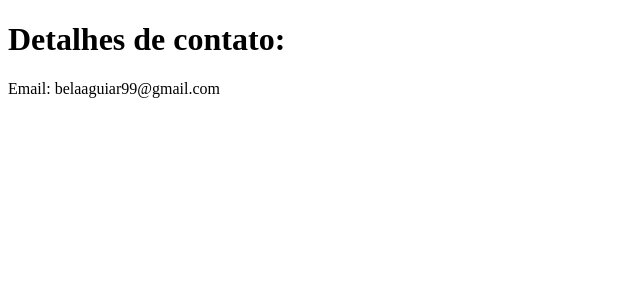
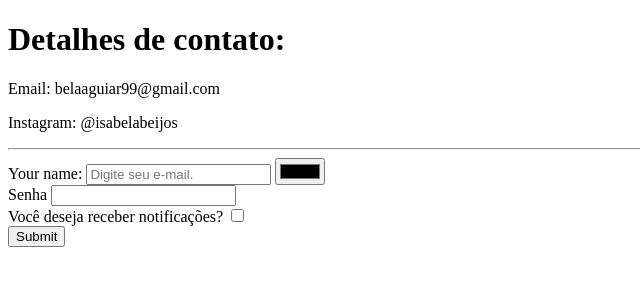
Before and after one commit to bellywa/SITE_ESTUDOS_HTML, a plain HTML site: page contact.html in a window 1280 px wide. Shown: the whole page, without its empty margins (0-640 px from the left). Drawn offline with Linux system fonts and the light colour scheme.

Commit message:
Últimas att dia 01/07

```diff
--- a/contact.html
+++ b/contact.html
@@ -9,5 +9,21 @@
 <body>
     <h1>Detalhes de contato:</h1>
     <p>Email: belaaguiar99@gmail.com</p>
+    <p>Instagram: @isabelabeijos</p>
+    <hr>
+    <form action="">
+        <label for="">Your name:</label>
+        <input type="text" placeholder="Digite seu e-mail." name=""" id="">
+        <input type="color" name="" id="">
+        <br>
+        <label for="">Senha</label>
+        <input type="password">
+        <br>
+        <label for="">Você deseja receber notificações?</label>
+        <input type="checkbox" name="" id="">
+        <br>
+        <input type="submit" name="">
+    </form>
+
 </body>
 </html>
```
Also changed, not shown: pag.html (+1 -1 lines).
